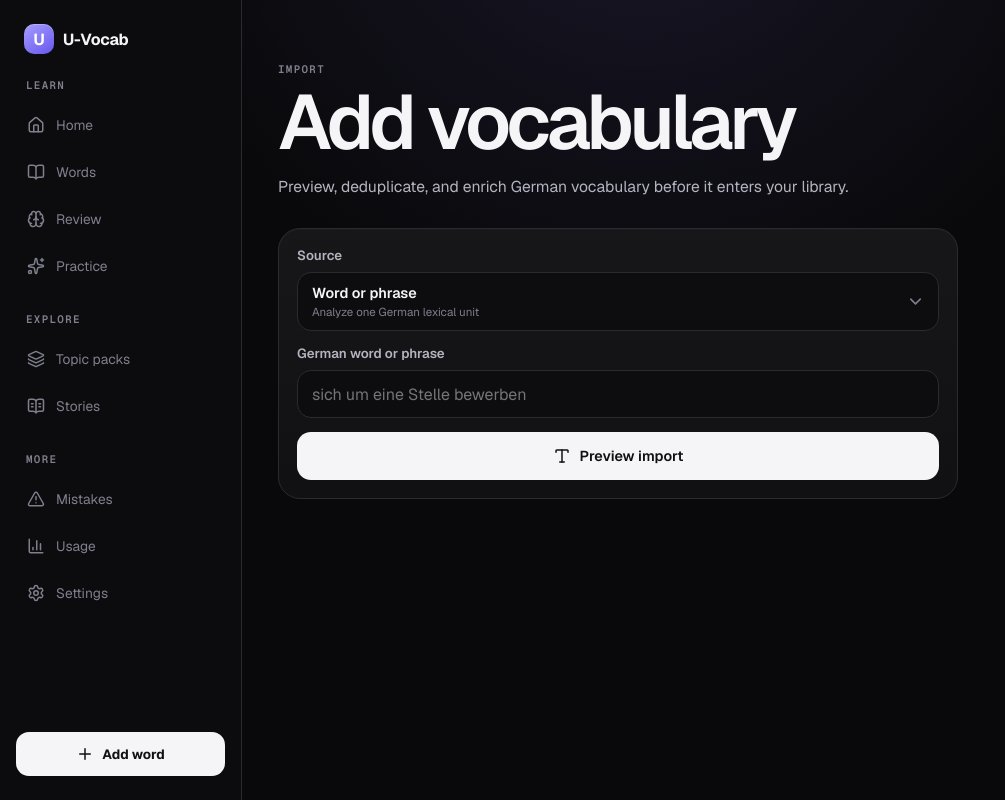
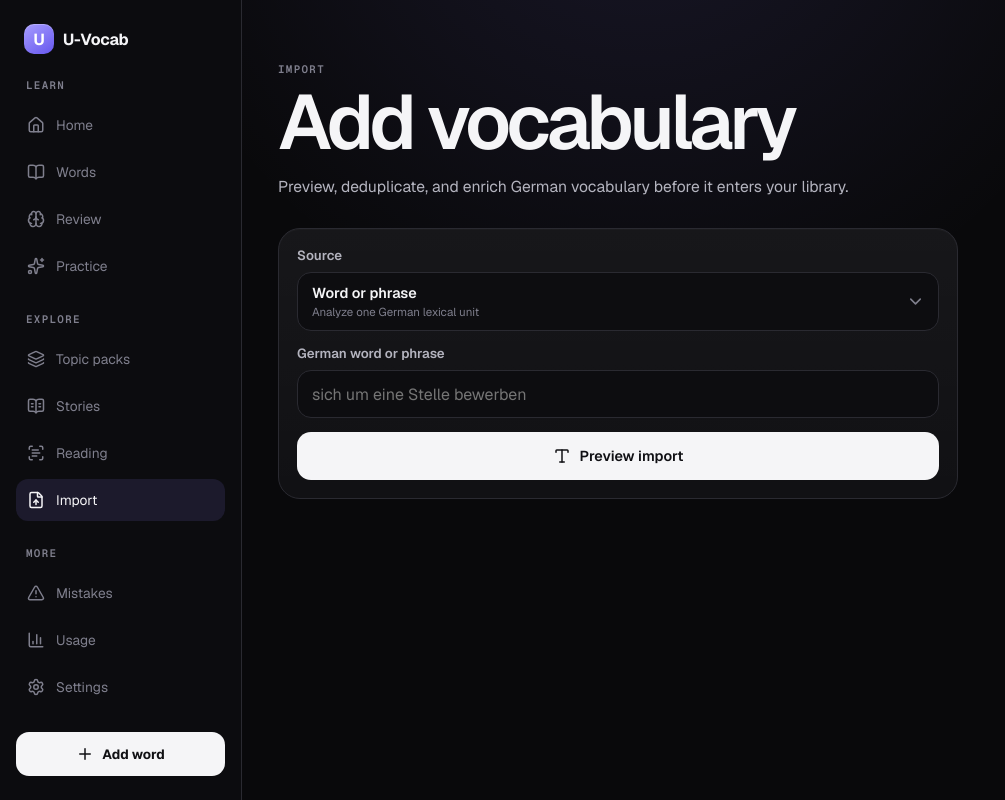
Before and after one commit to Amirmfth/U-Vocab, a Next.js app: page /import in a window 1280 px wide. Shown: the whole page, without its empty margins (0-1005 px from the left). Built offline with nearby package versions, Linux system fonts and the light colour scheme.

Commit message:
feat: add reading and import to explore navigation

```diff
--- a/src/components/app-navigation.tsx
+++ b/src/components/app-navigation.tsx
@@ -3,7 +3,7 @@
 import Link from "next/link";
 import { usePathname } from "next/navigation";
 import {
-  BarChart3, BookOpen, BookOpenText, Brain, Home, Layers3, Plus,
+  BarChart3, BookOpen, BookOpenText, Brain, FileUp, Home, Layers3, Plus, ScanText,
   Settings, Sparkles, TriangleAlert, type LucideIcon,
 } from "lucide-react";
 
@@ -16,6 +16,8 @@ const primary = [
 const explore = [
   { href: "/topic-packs", label: "Topic packs", icon: Layers3 },
   { href: "/stories", label: "Stories", icon: BookOpenText },
+  { href: "/read", label: "Reading", icon: ScanText },
+  { href: "/import", label: "Import", icon: FileUp },
 ];
 const more = [
   { href: "/mistakes", label: "Mistakes", icon: TriangleAlert },
```
